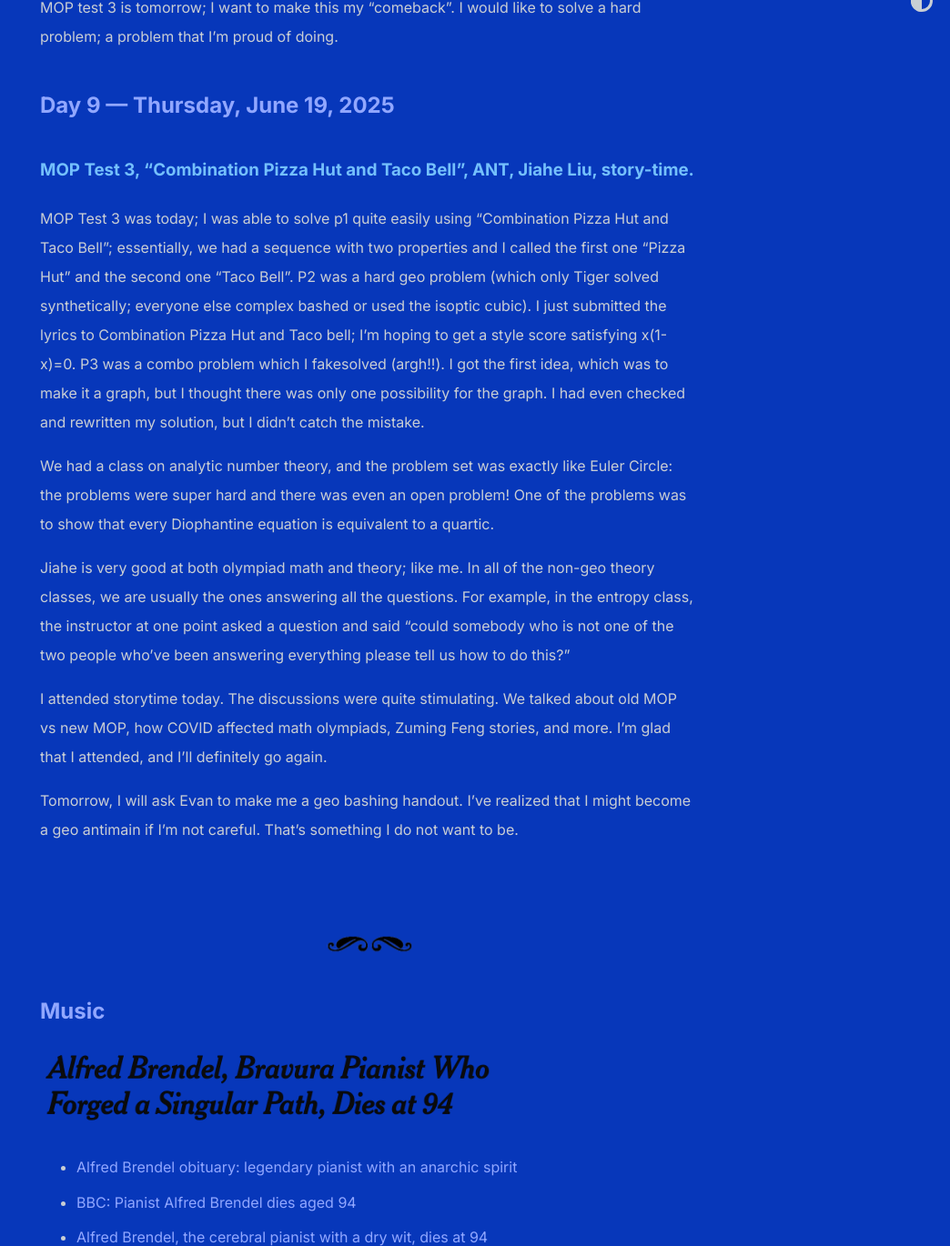
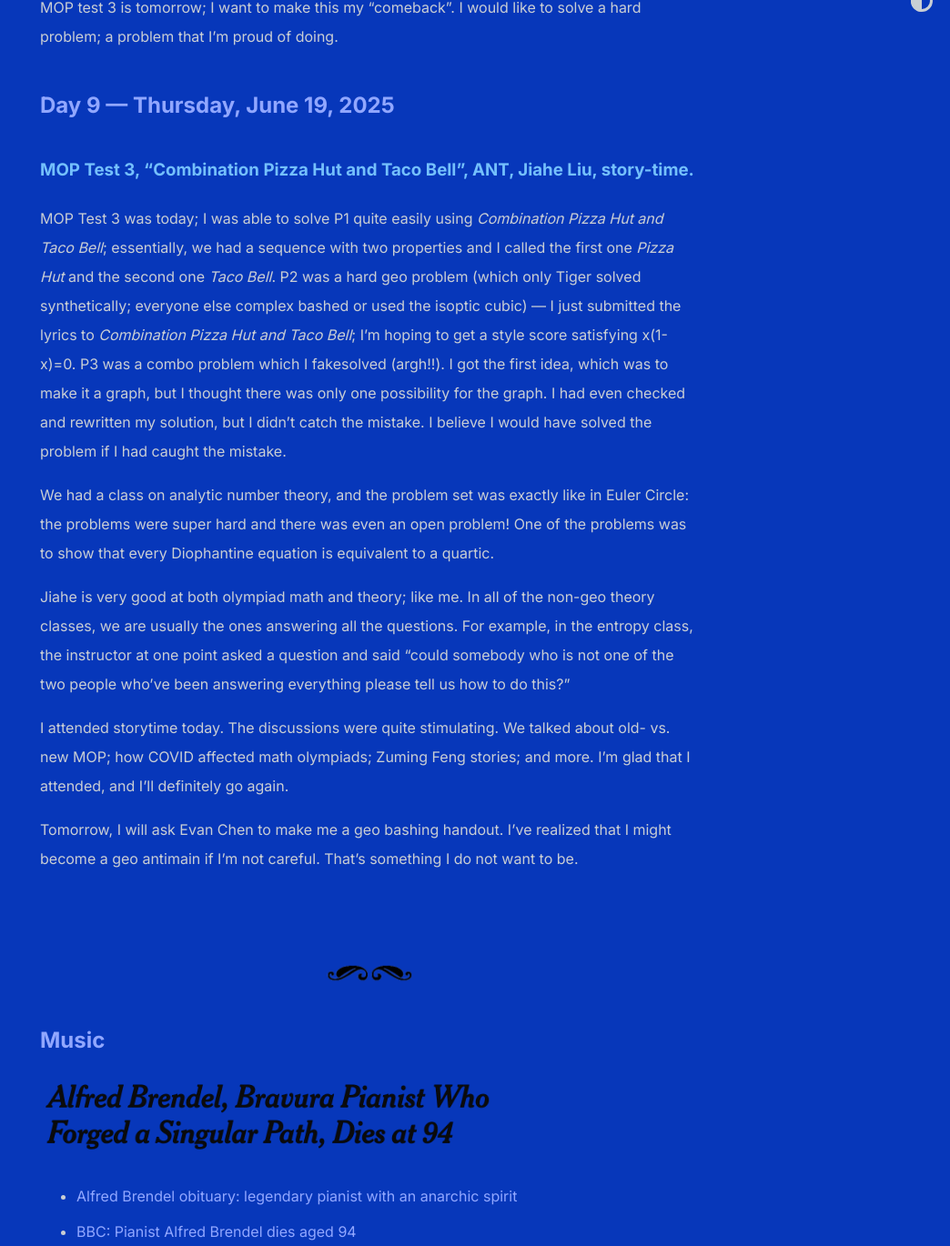
Before and after one commit to shihankanungo/shihankanungo.github.io, a Jekyll site: the page built from mop.md, in a window 1280 px wide and 1400 px high, scrolled down 11106 px, cut to the strip 30-1400 px from the top of the window. Shown: the whole strip at 91% size, without its empty margins (236-1280 px from the left). Built offline with Jekyll 4.4.1, drawn with Linux system fonts in a browser that asks for light colours.

Commit message:
Update mop.md

```diff
--- a/mop.md
+++ b/mop.md
@@ -159,15 +159,15 @@ MOP test 3 is tomorrow; I want to make this my “comeback”. I would like to s
 
 ### MOP Test 3, "Combination Pizza Hut and Taco Bell", ANT, Jiahe Liu, story-time.
 
-MOP Test 3 was today; I was able to solve p1 quite easily using “Combination Pizza Hut and Taco Bell”; essentially, we had a sequence with two properties and I called the first one “Pizza Hut” and the second one “Taco Bell”. P2 was a hard geo problem (which only Tiger solved synthetically; everyone else complex bashed or used the isoptic cubic). I just submitted the lyrics to Combination Pizza Hut and Taco bell; I’m hoping to get a style score satisfying x(1-x)=0. P3 was a combo problem which I fakesolved (argh!!). I got the first idea, which was to make it a graph, but I thought there was only one possibility for the graph. I had even checked and rewritten my solution, but I didn’t catch the mistake.
+MOP Test 3 was today; I was able to solve P1 quite easily using _Combination Pizza Hut and Taco Bell_; essentially, we had a sequence with two properties and I called the first one _Pizza Hut_ and the second one _Taco Bell_. P2 was a hard geo problem (which only Tiger solved synthetically; everyone else complex bashed or used the isoptic cubic) &mdash; I just submitted the lyrics to _Combination Pizza Hut and Taco Bell_; I’m hoping to get a style score satisfying x(1-x)=0. P3 was a combo problem which I fakesolved (argh!!). I got the first idea, which was to make it a graph, but I thought there was only one possibility for the graph. I had even checked and rewritten my solution, but I didn’t catch the mistake. I believe I would have solved the problem if I had caught the mistake.
 
-We had a class on analytic number theory, and the problem set was exactly like Euler Circle: the problems were super hard and there was even an open problem! One of the problems was to show that every Diophantine equation is equivalent to a quartic.
+We had a class on analytic number theory, and the problem set was exactly like in Euler Circle: the problems were super hard and there was even an open problem! One of the problems was to show that every Diophantine equation is equivalent to a quartic.
 
 Jiahe is very good at both olympiad math and theory; like me. In all of the non-geo theory classes, we are usually the ones answering all the questions. For example, in the entropy class, the instructor at one point asked a question and said “could somebody who is not one of the two people who’ve been answering everything please tell us how to do this?”
 
-I attended storytime today. The discussions were quite stimulating. We talked about old MOP vs new MOP, how COVID affected math olympiads, Zuming Feng stories, and more. I’m glad that I attended, and I’ll definitely go again.
+I attended storytime today. The discussions were quite stimulating. We talked about old- vs. new MOP; how COVID affected math olympiads; Zuming Feng stories; and more. I’m glad that I attended, and I’ll definitely go again.
 
-Tomorrow, I will ask Evan to make me a geo bashing handout. I’ve realized that I might become a geo antimain if I’m not careful. That’s something I do not want to be.
+Tomorrow, I will ask Evan Chen to make me a geo bashing handout. I’ve realized that I might become a geo antimain if I’m not careful. That’s something I do not want to be.
 
 
 <br><br>
```
